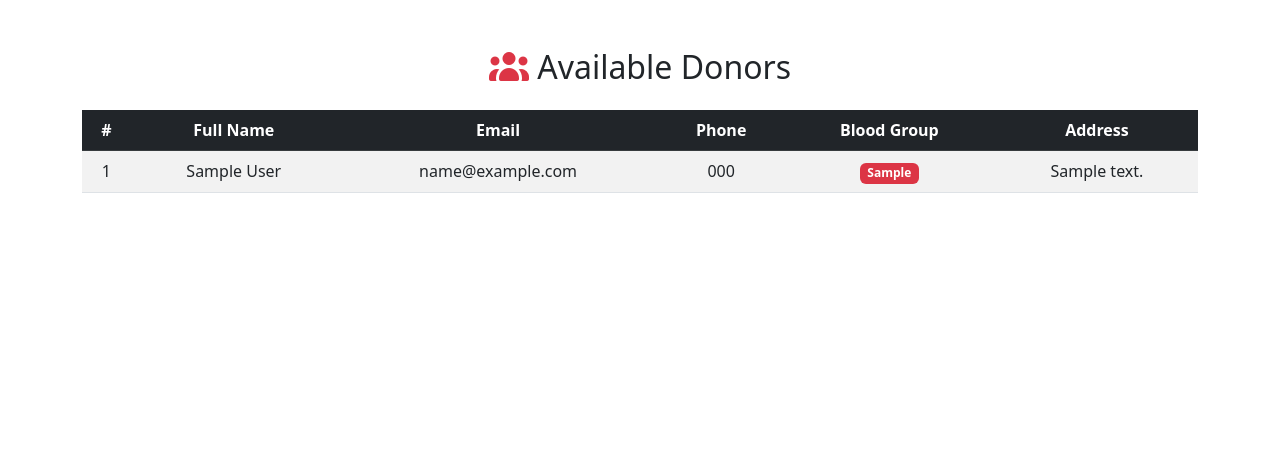
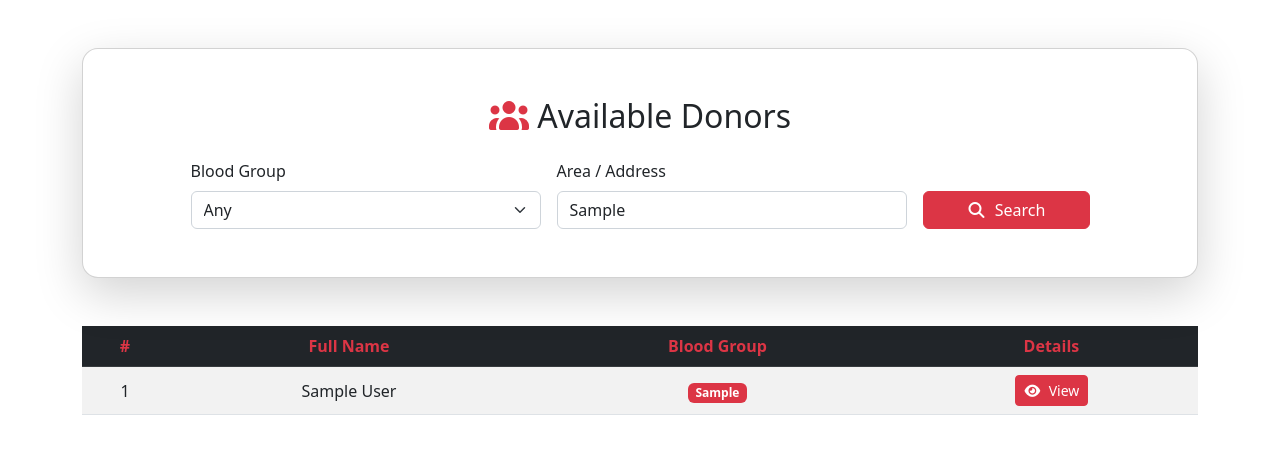
Before and after one commit to hasdajustin/bloodBank, a Django app: template templates/layout/donor_list.html in a window 1280 px wide. Shown: the top 454 px of the page. Run offline with Django 3.2, Linux system fonts and the light colour scheme; the template is opened without the code that fills it: most values are stand-ins (such as "Sample title", 1, 10 or a date in 2020); some libraries are stand-ins or nearby versions.

Commit message:
fix donor list template and views

```diff
--- a/templates/layout/donor_list.html
+++ b/templates/layout/donor_list.html
@@ -7,21 +7,58 @@ Donor List
 
 {% block content %}
 <div class="container py-5">
-    <h2 class="text-center mb-4">
-        <i class="fa-solid fa-users text-danger"></i> Available Donors
-    </h2>
 
+    <!-- Search Section -->
+    <div class="card shadow-lg rounded-4 mb-5">
+        <div class="card-body py-5">
+
+            <h2 class="text-center mb-4">
+                <i class="fa-solid fa-users text-danger"></i> Available Donors
+            </h2>
+            <form method="get" class="row g-3 justify-content-center">
+                <!-- Blood Group -->
+                <div class="col-md-4">
+                    <label for="bloodGroup" class="form-label">Blood Group</label>
+                    <select id="bloodGroup" name="blood_group" class="form-select">
+                        <option value="">Any</option>
+                        <option value="A+" {% if selected_blood_group == "A+" %}selected{% endif %}>A+</option>
+                        <option value="A-" {% if selected_blood_group == "A-" %}selected{% endif %}>A-</option>
+                        <option value="B+" {% if selected_blood_group == "B+" %}selected{% endif %}>B+</option>
+                        <option value="B-" {% if selected_blood_group == "B-" %}selected{% endif %}>B-</option>
+                        <option value="AB+" {% if selected_blood_group == "AB+" %}selected{% endif %}>AB+</option>
+                        <option value="AB-" {% if selected_blood_group == "AB-" %}selected{% endif %}>AB-</option>
+                        <option value="O+" {% if selected_blood_group == "O+" %}selected{% endif %}>O+</option>
+                        <option value="O-" {% if selected_blood_group == "O-" %}selected{% endif %}>O-</option>
+                    </select>
+                </div>
+
+                <!-- Area / Address -->
+                <div class="col-md-4">
+                    <label for="area" class="form-label">Area / Address</label>
+                    <input type="text" id="area" name="area" class="form-control"
+                           placeholder="Enter area or address" value="{{ entered_area }}">
+                </div>
+
+                <!-- Submit -->
+                <div class="col-md-2 d-flex align-items-end">
+                    <button type="submit" class="btn btn-danger w-100">
+                        <i class="fa-solid fa-search me-1"></i> Search
+                    </button>
+                </div>
+            </form>
+        </div>
+    </div>
+
+    <!-- Donor List -->
     {% if donors %}
     <div class="table-responsive">
         <table class="table table-striped table-hover align-middle text-center">
-            <thead class="table-dark">
+            <thead class="table-dark text-danger">
                 <tr>
                     <th>#</th>
                     <th>Full Name</th>
-                    <th>Email</th>
-                    <th>Phone</th>
                     <th>Blood Group</th>
-                    <th>Address</th>
+                    <th>Details</th>
                 </tr>
             </thead>
             <tbody>
@@ -29,11 +66,46 @@ Donor List
                 <tr>
                     <td>{{ forloop.counter }}</td>
                     <td>{{ donor.full_name }}</td>
-                    <td>{{ donor.email }}</td>
-                    <td>{{ donor.phone }}</td>
                     <td><span class="badge bg-danger">{{ donor.blood_group }}</span></td>
-                    <td>{{ donor.address }}</td>
+                    <td>
+                        <button class="btn btn-sm btn-danger" data-bs-toggle="modal"
+                            data-bs-target="#donorModal{{ donor.id }}">
+                            <i class="fa-solid fa-eye me-1"></i>
+                            View
+                        </button>
+                    </td>
                 </tr>
+
+                <!-- Modal -->
+                <div class="modal fade" id="donorModal{{ donor.id }}" tabindex="-1" aria-hidden="true">
+                    <div class="modal-dialog modal-dialog-centered">
+                        <div class="modal-content rounded-4 shadow-lg">
+                            <div class="modal-header bg-danger text-white">
+                                <h5 class="modal-title">
+                                    <i class="fa-solid fa-user me-2"></i> Donor Details
+                                </h5>
+                                <button type="button" class="btn-close btn-close-white"
+                                    data-bs-dismiss="modal"></button>
+                            </div>
+                            <div class="modal-body">
+                                <p><strong>Full Name:</strong> {{ donor.full_name }}</p>
+                                <p><strong>Age:</strong> {{ donor.age }}</p>
+                                <p><strong>Gender:</strong> {{ donor.gender }}</p>
+                                <p><strong>Email:</strong> {{ donor.email }}</p>
+                                <p><strong>Phone:</strong> {{ donor.phone }}</p>
+                                <p><strong>Address:</strong> {{ donor.address }}</p>
+                                <p><strong>Blood Group:</strong>
+                                    <span class="badge bg-danger">{{ donor.blood_group }}</span>
+                                </p>
+                            </div>
+                            <div class="modal-footer">
+                                <button type="button" class="btn btn-secondary" data-bs-dismiss="modal">
+                                    Close
+                                </button>
+                            </div>
+                        </div>
+                    </div>
+                </div>
                 {% endfor %}
             </tbody>
         </table>
```
Also changed, not shown: core/views.py (+20 -1 lines).
